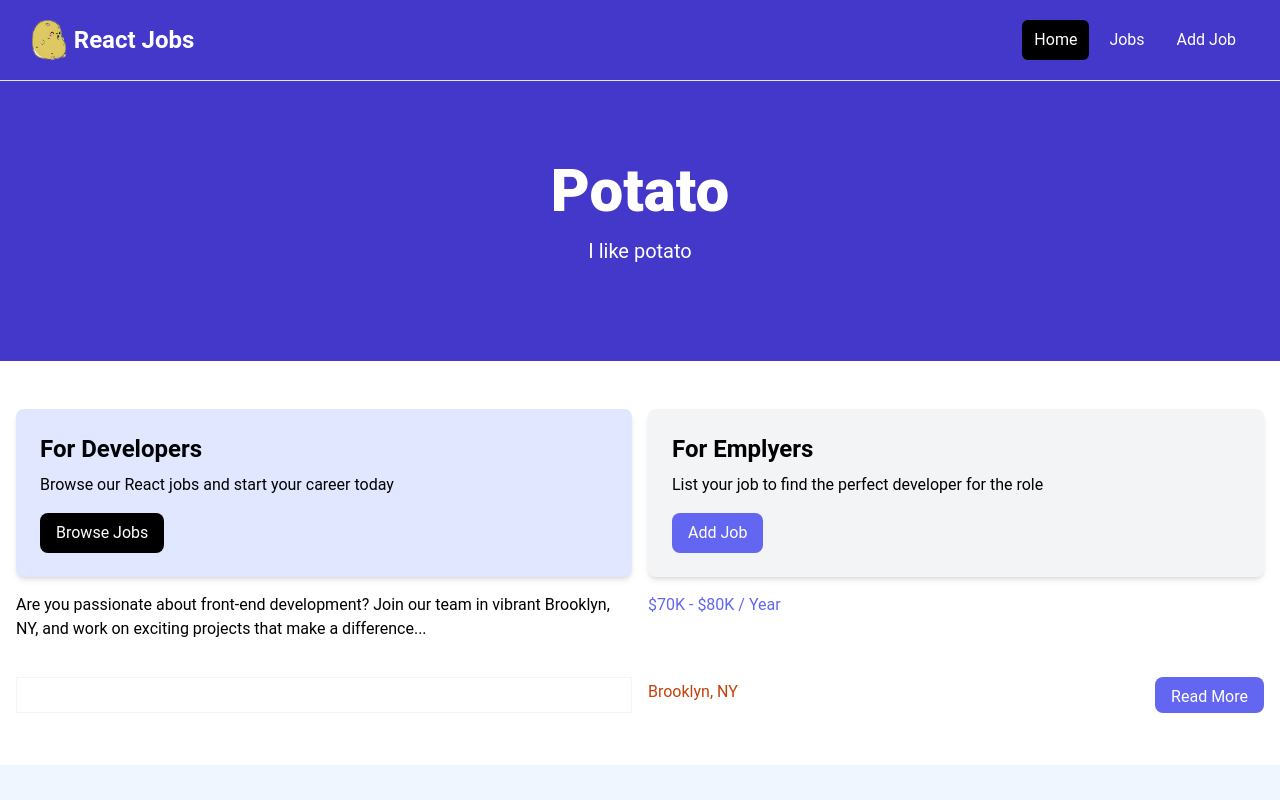
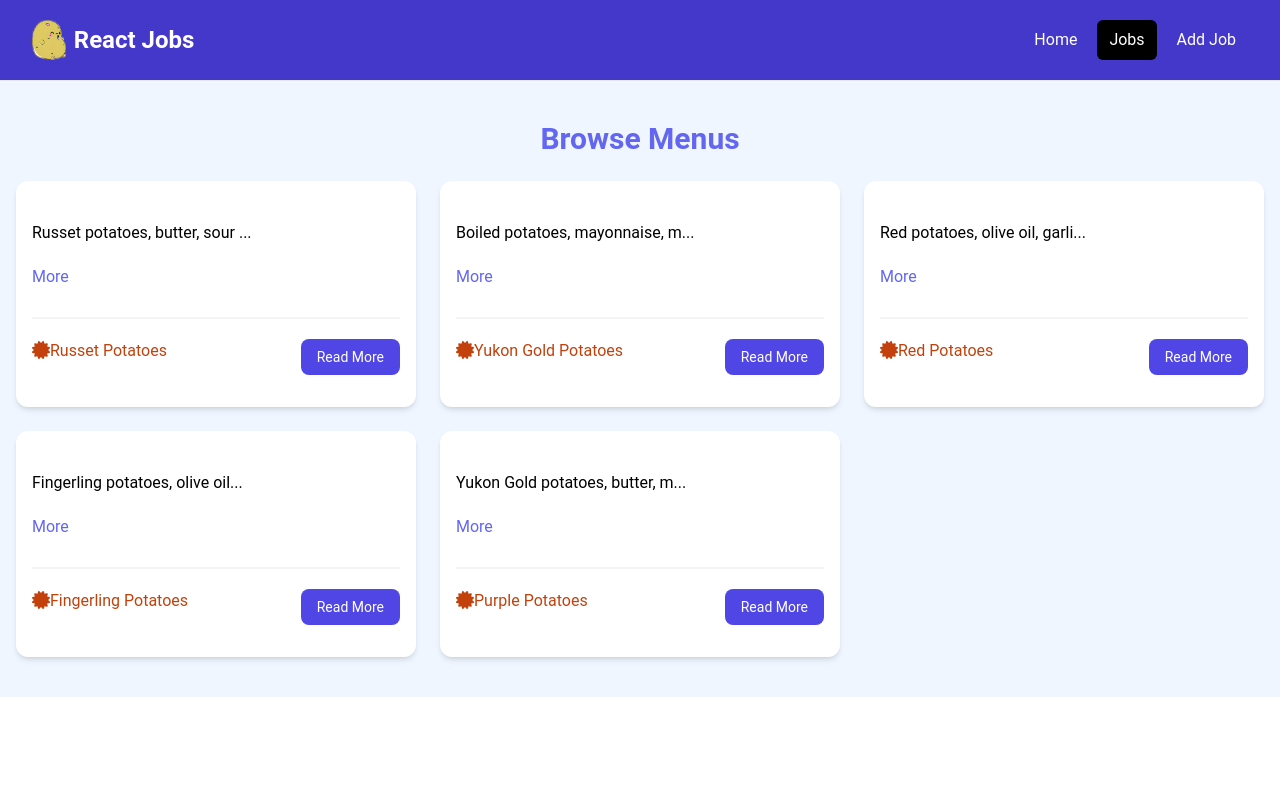
Before and after one commit to potatoscript/ReactMastery, a React (Vite) app: page /menus in a window 1280 px wide. Shown: the top 800 px of the page. Built offline with nearby package versions, Linux system fonts and the light colour scheme; data requests are answered from the project's data file.

Commit message:
fetch data with json server

```diff
--- a/src/App.jsx
+++ b/src/App.jsx
@@ -1,21 +1,28 @@
 import React from 'react'
-import Navbar from "./components/Navbar"
-import Section1 from './components/section1'
-import HomeCards from './components/HomeCards'
-import MenuListings from './components/MenuListings'
-import ViewAllMenus from './components/ViewAllMenus'
+import { Route,
+         createBrowserRouter,
+         createRoutesFromElements,
+         RouterProvider
+} from 'react-router-dom';
+import MainLayout from './layouts/MainLayout';
+import HomePage from './pages/HomePage';
+import MenusPage from './pages/MenusPage';
+import NotFoundPage from './pages/NotFoundPage';
+
+const router = createBrowserRouter(
+  createRoutesFromElements(
+    <Route path='/' element={<MainLayout />}>
+      <Route index element={<HomePage />} />
+      <Route path='/menus' element={<MenusPage />} />
+      <Route path='*' element={<NotFoundPage />} />
+    </Route>
+  )
+);
 
 const App = () => {
   return (
-    <>
-      <Navbar />
-      <Section1 title="Potato" subtitle="I like potato" />
-      <HomeCards />
-      <MenuListings />
-      <ViewAllMenus />
-
-    </>
+    <RouterProvider router={router} />
   )
-}
+};
 
 export default App
--- a/src/components/MenuListing.jsx
+++ b/src/components/MenuListing.jsx
@@ -1,5 +1,6 @@
 import React from 'react'
 import { useState } from 'react'
+import { FaCertificate  } from 'react-icons/fa'
 
 const MenuListing = (menu) => {
 
@@ -28,7 +29,7 @@ const MenuListing = (menu) => {
             <div className="border border-gray-100 mb-5"></div>
             <div className="flex flex-col lg:flex-row justify-between mb-4">
                 <div className="text-orange-700 mb-3">
-                    <i className="fa-solid fa-location-dot text-lg"></i>
+                    <FaCertificate className='inline text-lg mb-1' />
                     {menu.menu.type}
                 </div>
                 <a href={`/menu/${menu.id}`} className="h-[36px] bg-indigo-600 text-white px-4 py-2 rounded-lg text-center text-sm">
--- a/src/components/MenuListings.jsx
+++ b/src/components/MenuListings.jsx
@@ -1,20 +1,44 @@
-import React from 'react'
-import menus from '../foods.json'
-import MenuListing from './MenuListing'
+import React from 'react';
+//import menus from '../foods.json'
+import { useState, useEffect } from 'react';
+import MenuListing from './MenuListing';
+import Spinner from './Spinner';
 
-const MenuListings = () => {
-  const recentMenus = menus.slice(0, 3);
+const MenuListings = ( { isHome = false }) => {
+  //const menuListings = isHome ? menus.slice(0, 3) : menus;
+  const [menus, setMenus] = useState([]);
+  const [loading, setLoading] = useState(true);
+
+  useEffect(()=> {
+    const fetchMenus = async () => {
+      try{
+          const res = await fetch('http://localhost:8000/menus')
+          const data = await res.json();
+          setMenus(data); //setting state to the data that return
+      } catch(error){
+        console.log('Error fetching data', error);
+      } finally {
+        setLoading(false);
+      }
+    }
+    fetchMenus();
+  }, []);
+
   return (
     <section className="bg-blue-50 px-4 py-10">
    <div className="container-xl lg:container m-auto">
      <h2 className="text-3xl font-bold text-indigo-500 mb-6 text-center">
-        Menu
+        { isHome ? 'Recent Menus' : 'Browse Menus' }
      </h2>
-     <div className="grid grid-cols-1 md:grid-cols-3 gap-6">
-        {recentMenus.map((menu)=>(
-            <MenuListing key={menu.id} menu={menu} />
-        ))}
-     </div>
+
+        {loading ? (<Spinner loading={loading} />) : (
+          <div className="grid grid-cols-1 md:grid-cols-3 gap-6">
+            {menus.map((menu)=>(
+                <MenuListing key={menu.id} menu={menu} />
+            ))}
+          </div>
+        )}
+
    </div>
 </section>
   )
--- a/src/components/Navbar.jsx
+++ b/src/components/Navbar.jsx
@@ -1,21 +1,23 @@
 import React from 'react'
+import { NavLink } from 'react-router-dom'
 import logo from '../assets/images/logo.png'
 
 const Navbar = () => {
+  const linkClass = ({ isActive })=> isActive ? 'text-white bg-black hover:bg-gray-900 hover:text-white rounded-md px-3 py-2' : 'text-white hover:bg-gray-900 hover:text-white rounded-md px-3 py-2'
   return (
     <nav className="bg-indigo-700 border-b border-idigo-500">
         <div className="mx-auto max-w-7xl px-2 sm:px-6 lg:px-8">
           <div className="flex h-20 items-center justify-between">
               <div className="flex flex-1 items-center justify-center md:items-stretch md:justify-start">
-                <a className="flex flex-shrink-0 items-center mr-4" href="/index.html">
+                <NavLink className="flex flex-shrink-0 items-center mr-4" to="/">
                     <img className="h-10 w-auto" src={logo} alt="Potato"/>
                     <span className="hidden md:block text-white text-2xl font-bold ml-2">React Jobs</span>
-                </a>
+                </NavLink>
                 <div className="md:ml-auto">
                     <div className="flex space-x-2">
-                      <a href="/index.html" className="text-white bg-black hover:bg-gray-900 hover:text-white rounded-md px-3 py-2">Home</a>
-                      <a href="/jobs.html" className="text-white hover:bg-gray-900 hover:text-white rounded-md px-3 py-2">Jobs</a>
-                      <a href="/add-job.html" className="text-white hover:bg-gray-900 hover:text-white rounded-md px-3 py-2">Add Job</a>
+                      <NavLink to="/" className={linkClass}>Home</NavLink>
+                      <NavLink to="/menus" className={linkClass}>Jobs</NavLink>
+                      <NavLink to="/add-menu" className={linkClass}>Add Job</NavLink>
                     </div>
                 </div>
             </div>
--- /dev/null
+++ b/src/components/Spinner.jsx
@@ -0,0 +1,20 @@
+import React from 'react'
+import ClipLoader from 'react-spinners/ClipLoader';
+
+const override = {
+    display: 'block',
+    margin:'100px auto',
+}
+
+const Spinner = ({loading}) => {
+  return (
+    <ClipLoader
+     color='#4338ca'
+     loading={loading}
+     cssOverride={override}
+     size={150}
+    />
+  )
+}
+
+export default Spinner
--- a/src/foods.json
+++ b/src/foods.json
@@ -1,4 +1,5 @@
-[
+{
+  "menus":[
     {
       "id": "1",
       "type": "Russet Potatoes",
@@ -50,3 +51,4 @@
       }
     }
   ]
+}
--- /dev/null
+++ b/src/layouts/MainLayout.jsx
@@ -0,0 +1,15 @@
+import React from 'react'
+import NavBar from '../components/Navbar'
+import { Outlet } from 'react-router-dom'
+
+
+const MainLayout = () => {
+  return (
+    <>
+      <NavBar />
+      <Outlet />
+    </>
+  )
+}
+
+export default MainLayout
--- /dev/null
+++ b/src/pages/HomePage.jsx
@@ -0,0 +1,17 @@
+import React from 'react'
+import Menu from '../components/section1'
+import HomeCards from '../components/HomeCards'
+import MenuListings from '../components/MenuListings'
+import ViewAllMenus from '../components/ViewAllMenus'
+const HomePage = () => {
+  return (
+    <>
+      <Menu title="Potato" subtitle="I like potato" />
+      <HomeCards />
+      <MenuListings isHome={true} />
+      <ViewAllMenus />
+    </>
+  )
+}
+
+export default HomePage
--- /dev/null
+++ b/src/pages/MenusPage.jsx
@@ -0,0 +1,10 @@
+import React from 'react'
+import MenuListings from '../components/MenuListings'
+
+const MenusPage = () => {
+  return (
+    <MenuListings />
+  )
+}
+
+export default MenusPage
--- /dev/null
+++ b/src/pages/NotFoundPage.jsx
@@ -0,0 +1,16 @@
+import React from 'react'
+import { Link } from 'react-router-dom'
+import { FaExclamationTriangle } from 'react-icons/fa'
+
+const NotFoundPage = () => {
+  return (
+    <section className="text-center flex flex-col justify-center items-center h-96">
+     <FaExclamationTriangle className='text-yellow-400 text-6xl mb-4' />
+	 <h1 className="text-6xl font-bold mb-4">404 Not Found</h1>
+	 <p className="text-xl mb-5">This page does not exist</p>
+	 <Link to="/" className="text-white bg-indigo-700 hover:bg-indigo-900 rounded-md px-3 py-2 mt-4">Go Back</Link>
+   </section>
+  )
+}
+
+export default NotFoundPage
```
Also changed, not shown: package.json (+7 -2 lines), 1 other file (tests, documents, lock files or other folders).
